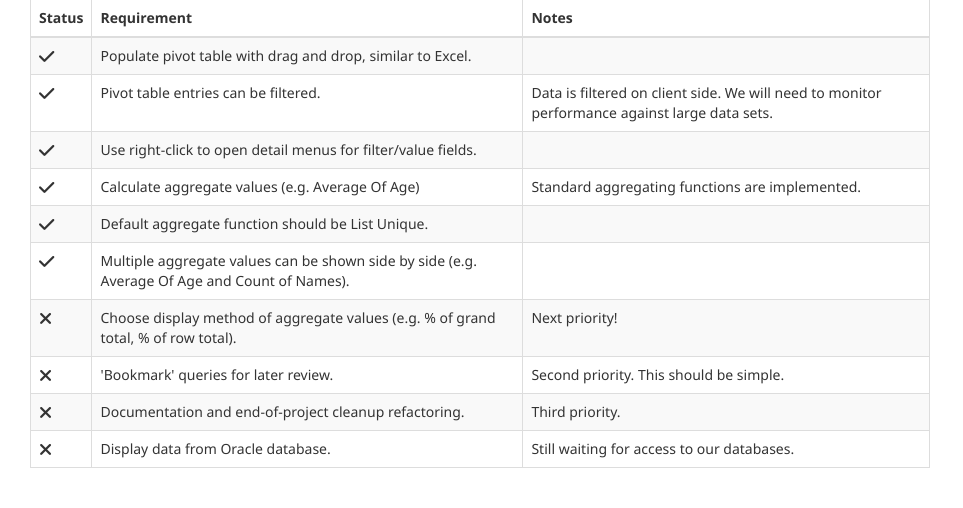
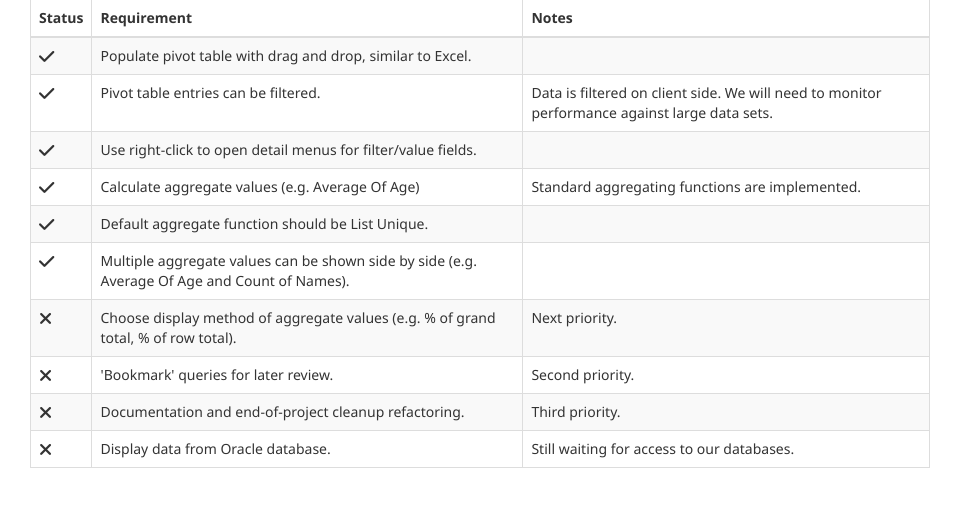
Before and after one commit to rgscherf/tpivot, a CodeIgniter app: page /telus-pivot/ in a window 1280 px wide. Shown: the part 770-1278 px from the top of the page, without its empty margins (0-963 px from the left). Run offline with CodeIgniter, Linux system fonts and the light colour scheme; some libraries are stand-ins or nearby versions.

Commit message:
adjust priorities again

```diff
--- a/application/views/templates/preamble.php
+++ b/application/views/templates/preamble.php
@@ -42,12 +42,12 @@
 <tr>
 <td><i class="fa fa-times fa-lg" aria-hidden="true"></td>
 <td>Choose display method of aggregate values (e.g. % of grand total, % of row total).</td>
-<td>Next priority!</td>
+<td>Next priority.</td>
 </tr>
 <tr>
 <td><i class="fa fa-times fa-lg" aria-hidden="true"></td>
 <td>'Bookmark' queries for later review.</td>
-    <td>Second priority. This should be simple.</td>
+    <td>Second priority.</td>
 </tr>
 <tr>
 <td><i class="fa fa-times fa-lg" aria-hidden="true"></td>
```
